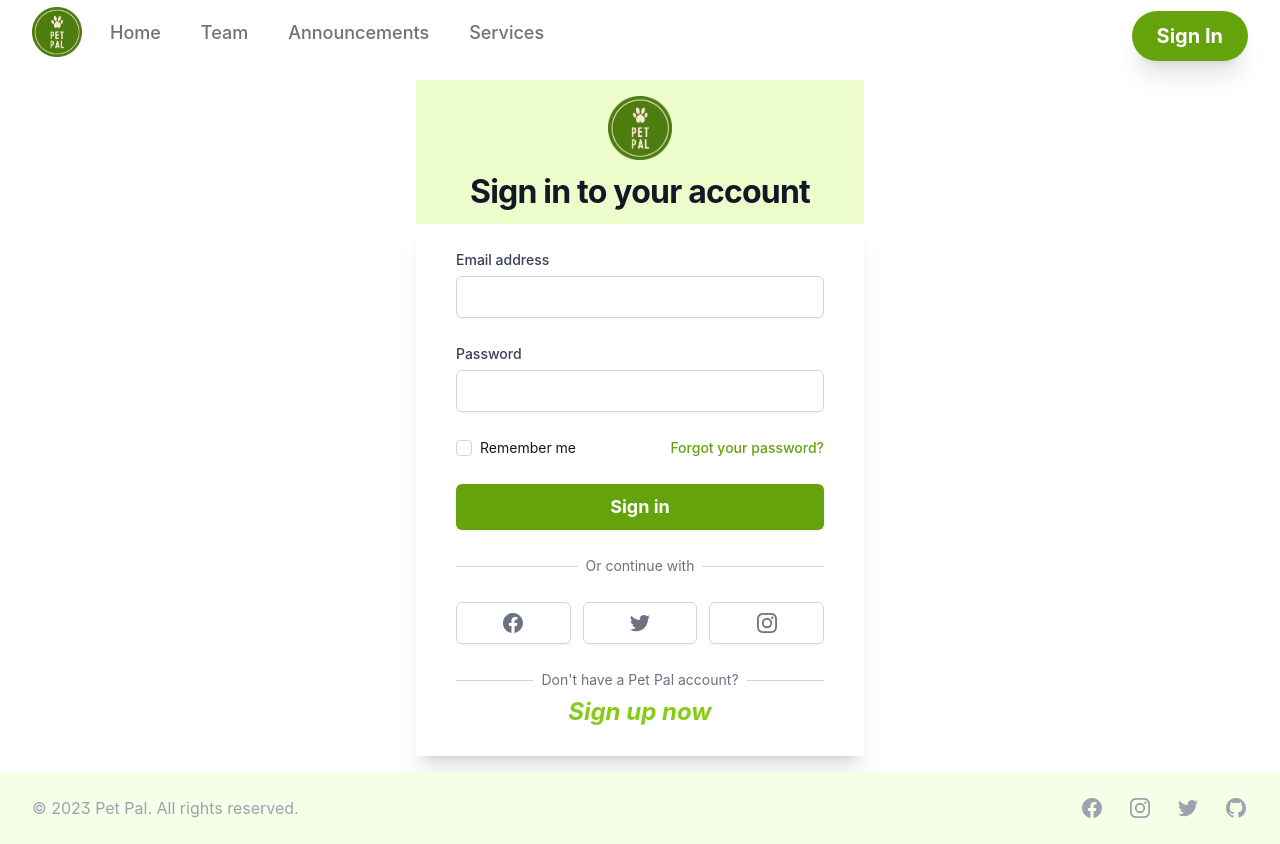
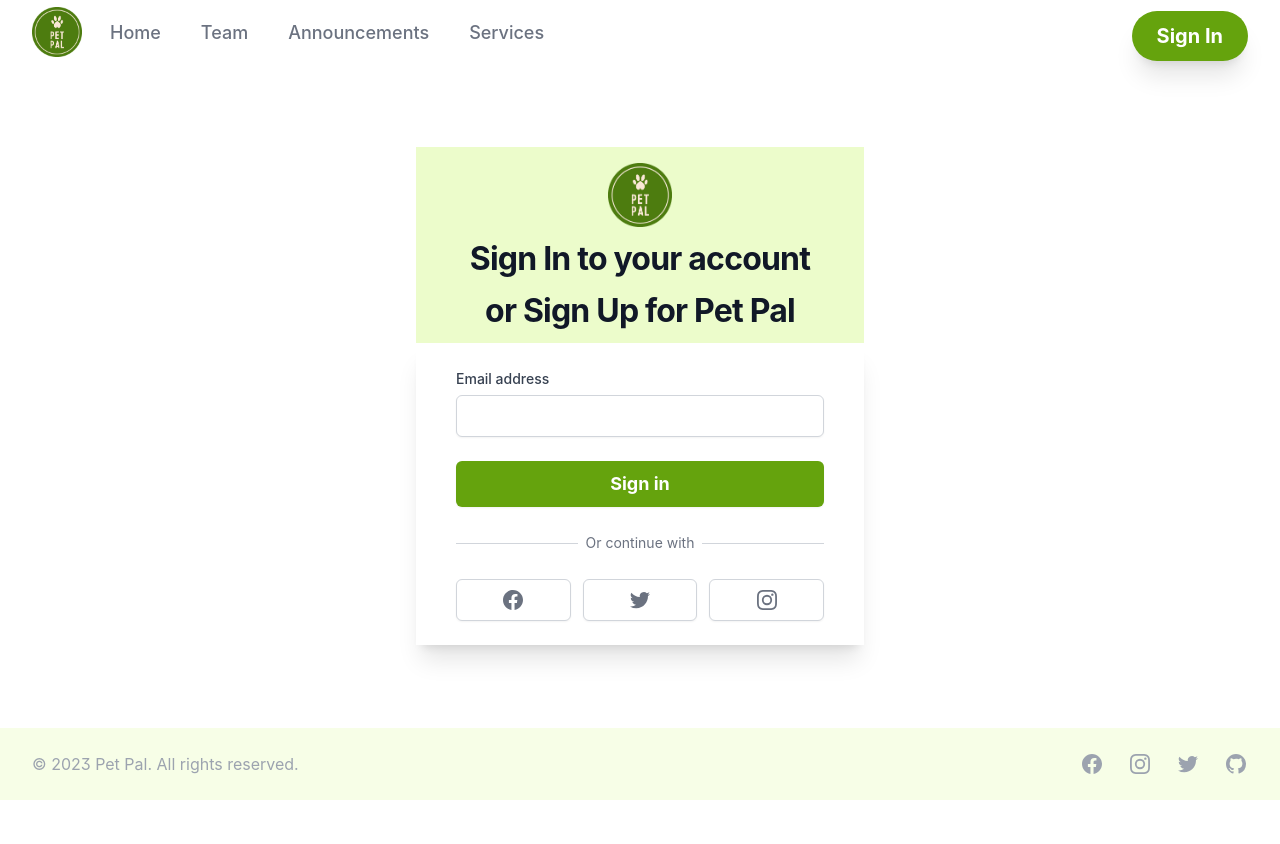
Before and after one commit to imevanc/pet-pal, a Next.js app: page /account/sign-in in a window 1280 px wide. After the commit the page ends 800 px from the top, so only its background shows below. Built offline with nearby package versions, Linux system fonts and the light colour scheme.

Commit message:
removed any signup ui functionality and adapted the sign in UI

```diff
--- a/src/components/SignInPage/SignInPage.tsx
+++ b/src/components/SignInPage/SignInPage.tsx
@@ -1,4 +1,3 @@
-import Link from "next/link";
 import SignInForm from "./components/SignInForm";
 import SocialNetButton from "./components/SocialNetButton";
 import signIn from "../../data/fixtures/signIn.json";
@@ -18,6 +17,9 @@ const SignInPage: React.FC = () => {
         <h2 className="my-3 text-center text-3xl font-bold tracking-tight text-gray-900">
           {signIn.heading}
         </h2>
+        <h4 className="my-3 text-center text-3xl font-bold tracking-tight text-gray-900">
+          {signIn.subHeading}
+        </h4>
       </div>
 
       <div className="sm:mx-auto sm:w-full sm:max-w-md rounded-lg shadow-xl">
@@ -36,24 +38,21 @@ const SignInPage: React.FC = () => {
               </div>
             </div>
             <div className="mt-6 grid grid-cols-3 gap-3">
-              <SocialNetButton SocialNetIcon={FacebookIcon} signInHref="#" />
-              <SocialNetButton SocialNetIcon={TwitterIcon} signInHref="#" />
-              <SocialNetButton SocialNetIcon={InstagramIcon} signInHref="#" />
-            </div>
-            <div className="mt-6 relative">
-              <div className="absolute inset-0 flex items-center">
-                <div className="w-full border-t border-gray-300" />
-              </div>
-              <div className="relative flex justify-center text-sm">
-                <span className="bg-white px-2 text-gray-500">
-                  {signIn.spanSignUp}
-                </span>
-              </div>
-            </div>
-            <div className="flex justify-center">
-              <p className="italic bg-white px-2 text-2xl font-bold text-lime-500 hover:text-lime-600">
-                <Link href="/account/sign-up">{signIn.link}</Link>
-              </p>
+              <SocialNetButton
+                SocialNetIcon={FacebookIcon}
+                signInHref="#"
+                socialNet={"Facebook"}
+              />
+              <SocialNetButton
+                SocialNetIcon={TwitterIcon}
+                signInHref="#"
+                socialNet={"Twitter"}
+              />
+              <SocialNetButton
+                SocialNetIcon={InstagramIcon}
+                signInHref="#"
+                socialNet={"Instagram"}
+              />
             </div>
           </div>
         </div>
--- a/src/components/SignInPage/components/SignInForm.tsx
+++ b/src/components/SignInPage/components/SignInForm.tsx
@@ -1,24 +1,10 @@
 import CustomInput from "./CustomInput";
-import signIn from "../../../data/fixtures/signIn.json";
-import CustomCheckBox from "./CustomCheckBox";
-import Link from "next/link";
 import CustomFormButton from "./CustomFormButton";
 
 const SignInForm: React.FC = () => {
   return (
     <form className="space-y-6" action="#" method="POST">
       <CustomInput label={"Email address"} name={"email"} />
-      <CustomInput label={"Password"} name={"password"} />
-      <div className="flex items-center justify-between">
-        <CustomCheckBox checkBoxLabel={signIn.rememberMe} id={"remember-me"} />
-        <div className="text-sm">
-          <Link href="#">
-            <p className="font-medium text-lime-600 hover:text-lime-500">
-              {signIn.retrievePasswordLink}
-            </p>
-          </Link>
-        </div>
-      </div>
       <div>
         <CustomFormButton buttonLabel={"Sign in"} />
       </div>
--- a/src/components/SignInPage/components/SocialNetButton.tsx
+++ b/src/components/SignInPage/components/SocialNetButton.tsx
@@ -3,11 +3,13 @@ import { SocialNetIconIF } from "../../../interfaces/SocialNetIconIF";
 interface SocialNetButtonPropsIF {
   SocialNetIcon: React.FC<SocialNetIconIF>;
   signInHref: string;
+  socialNet: string;
 }
 
 const SocialNetButton: React.FC<SocialNetButtonPropsIF> = ({
   SocialNetIcon,
   signInHref,
+  socialNet,
 }) => {
   return (
     <div>
@@ -15,7 +17,7 @@ const SocialNetButton: React.FC<SocialNetButtonPropsIF> = ({
         href={`${signInHref}`}
         className="inline-flex w-full justify-center rounded-md border border-gray-300 bg-white py-2 px-4 text-sm font-medium text-gray-500 shadow-sm hover:bg-gray-50"
       >
-        <span className="sr-only">Sign in with Facebook</span>
+        <span className="sr-only">Sign in with {socialNet}</span>
         <SocialNetIcon className={"h-6 w-6"} aria-hidden={"true"} />
       </a>
     </div>
--- a/src/components/SignUpPage/SignUpPage.tsx
+++ /dev/null
@@ -1,39 +0,0 @@
-import Link from "next/link";
-import SignUpForm from "./components/SignUpForm";
-import signUp from "../../data/fixtures/signUp.json";
-
-const SignUpPage: React.FC = () => {
-  return (
-    <div className="flex min-h-full flex-col justify-center py-4 grow shrink-0 px-4 sm:px-6 lg:px-8">
-      <div className="bg-lime-100 sm:mx-auto sm:w-full sm:max-w-md">
-        <h2 className="my-3 text-center text-3xl font-bold tracking-tight text-gray-900">
-          {signUp.heading}
-        </h2>
-      </div>
-      <div className="sm:mx-auto sm:w-full sm:max-w-md rounded-lg shadow-xl">
-        <div className="bg-white py-6 px-4 sm:px-10">
-          <SignUpForm />
-          <div className="mt-4">
-            <div className="relative">
-              <div className="absolute inset-0 flex items-center">
-                <div className="w-full border-t border-gray-300" />
-              </div>
-              <div className="relative flex justify-center text-sm">
-                <span className="bg-white px-2 text-gray-500">
-                  {signUp.spanSignIn}
-                </span>
-              </div>
-            </div>
-            <div className="flex justify-center">
-              <p className="italic bg-white px-2 text-2xl font-bold text-lime-500 hover:text-lime-600">
-                <Link href="/account/sign-in">{signUp.link}</Link>
-              </p>
-            </div>
-          </div>
-        </div>
-      </div>
-    </div>
-  );
-};
-
-export default SignUpPage;
--- a/src/components/SignUpPage/components/SignUpForm.tsx
+++ /dev/null
@@ -1,34 +0,0 @@
-import CustomCheckBox from "../../SignInPage/components/CustomCheckBox";
-import CustomFormButton from "../../SignInPage/components/CustomFormButton";
-import CustomInput from "../../SignInPage/components/CustomInput";
-
-const SignUpForm: React.FC = () => {
-  return (
-    <form className="space-y-3" action="#" method="POST">
-      <CustomInput label={"First Name"} name={"first-name"} />
-      <CustomInput label={"Last Name"} name={"last-name"} />
-      <CustomInput label={"Postcode/ZIP"} name={"postcode"} />
-      <CustomInput label={"Email address"} name={"email"} />
-      <CustomInput label={"Password"} name={"password"} />
-
-      <div className="flex items-center justify-between">
-        <CustomCheckBox
-          checkBoxLabel={
-            <p>
-              By signing up, I agree to Pet Pal{"'"}s{" "}
-              <span className="text-lime-600 underline">Terms of Service</span>{" "}
-              & <span className="text-lime-600 underline">Privacy Policy</span>,
-              confirm that I am 18 years of age or older, and consent to
-              receiving email communication.
-            </p>
-          }
-          id={"TnCs"}
-        />
-      </div>
-      <div>
-        <CustomFormButton buttonLabel={"Sign up"} />
-      </div>
-    </form>
-  );
-};
-export default SignUpForm;
--- a/src/data/fixtures/signIn.json
+++ b/src/data/fixtures/signIn.json
@@ -1,8 +1,5 @@
 {
-  "heading": "Sign in to your account",
-  "spanButton": "Or continue with",
-  "spanSignUp": "Don't have a Pet Pal account?",
-  "link": "Sign up now",
-  "rememberMe": "Remember me",
-  "retrievePasswordLink": "Forgot your password?"
+  "heading": "Sign In to your account",
+  "subHeading": "or Sign Up for Pet Pal",
+  "spanButton": "Or continue with"
 }
--- a/src/data/fixtures/signUp.json
+++ /dev/null
@@ -1,5 +0,0 @@
-{
-  "heading": "Sign up for Pet Pal",
-  "spanSignIn": "Already have a Pet Pal account?",
-  "link": "Sign in here"
-}
--- a/src/pages/account/sign-up.tsx
+++ /dev/null
@@ -1,8 +0,0 @@
-import type { NextPage } from "next";
-import SignUpPage from "../../components/SignUpPage/SignUpPage";
-
-const SignUp: NextPage = () => {
-  return <SignUpPage />;
-};
-
-export default SignUp;
```
